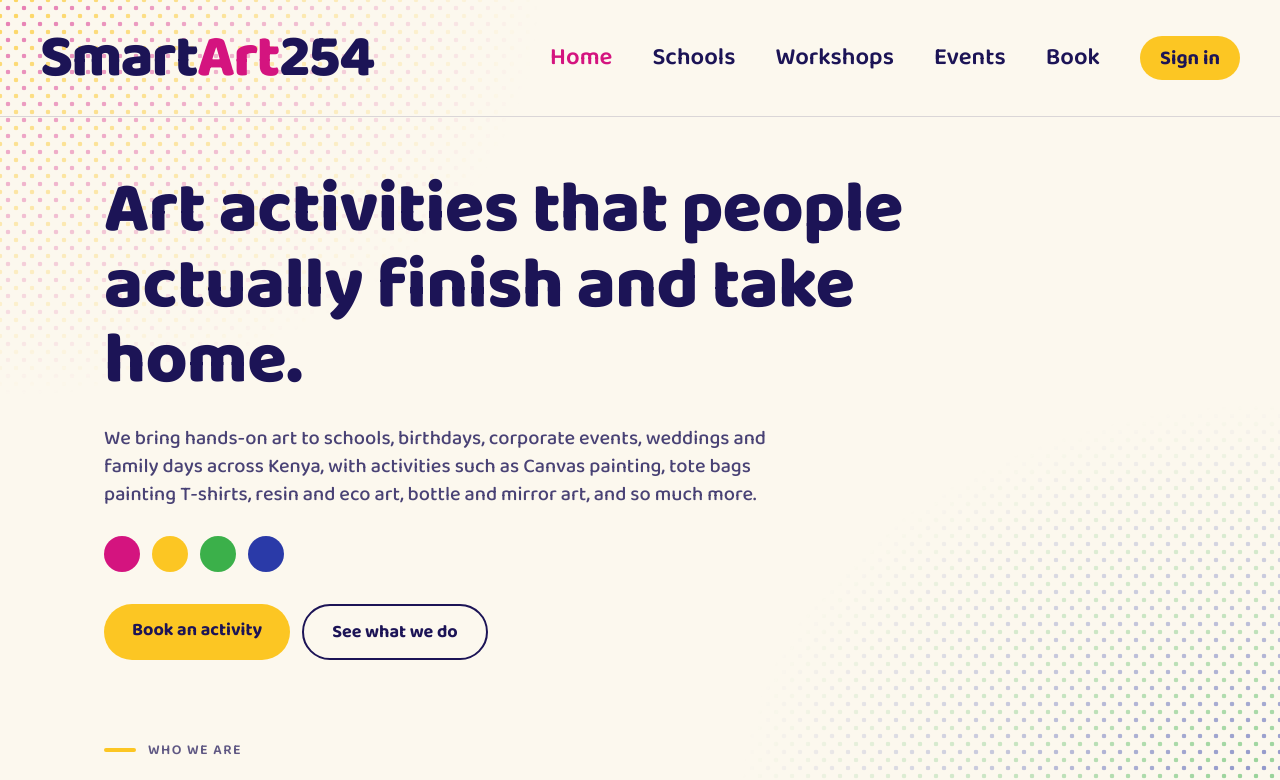
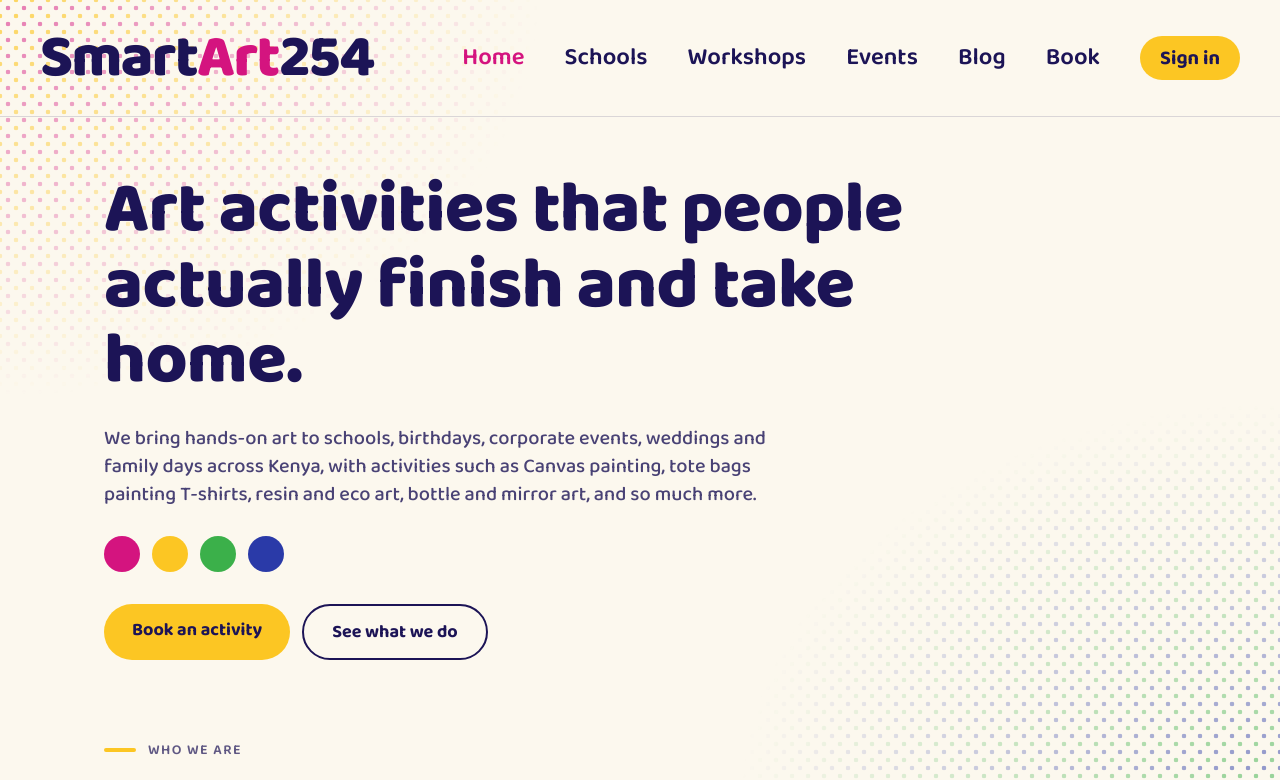
Before and after one commit to Moen-nganga/SmartArt254, a React (Vite) app: page / in a window 1280 px wide. Shown: the top 780 px of the page. Built offline with nearby package versions, Linux system fonts and the light colour scheme; no server answers.

Commit message:
Added blog page to the Navbar

```diff
--- a/src/components/Navbar.tsx
+++ b/src/components/Navbar.tsx
@@ -8,6 +8,7 @@ const items = [
   { label: "Schools", path: "/schools" },
   { label: "Workshops", path: "/workshops" },
   { label: "Events", path: "/events" },
+  { label: "Blog", path: "/blog" },
   { label: "Book", path: "/book" },
 ];
 
```
